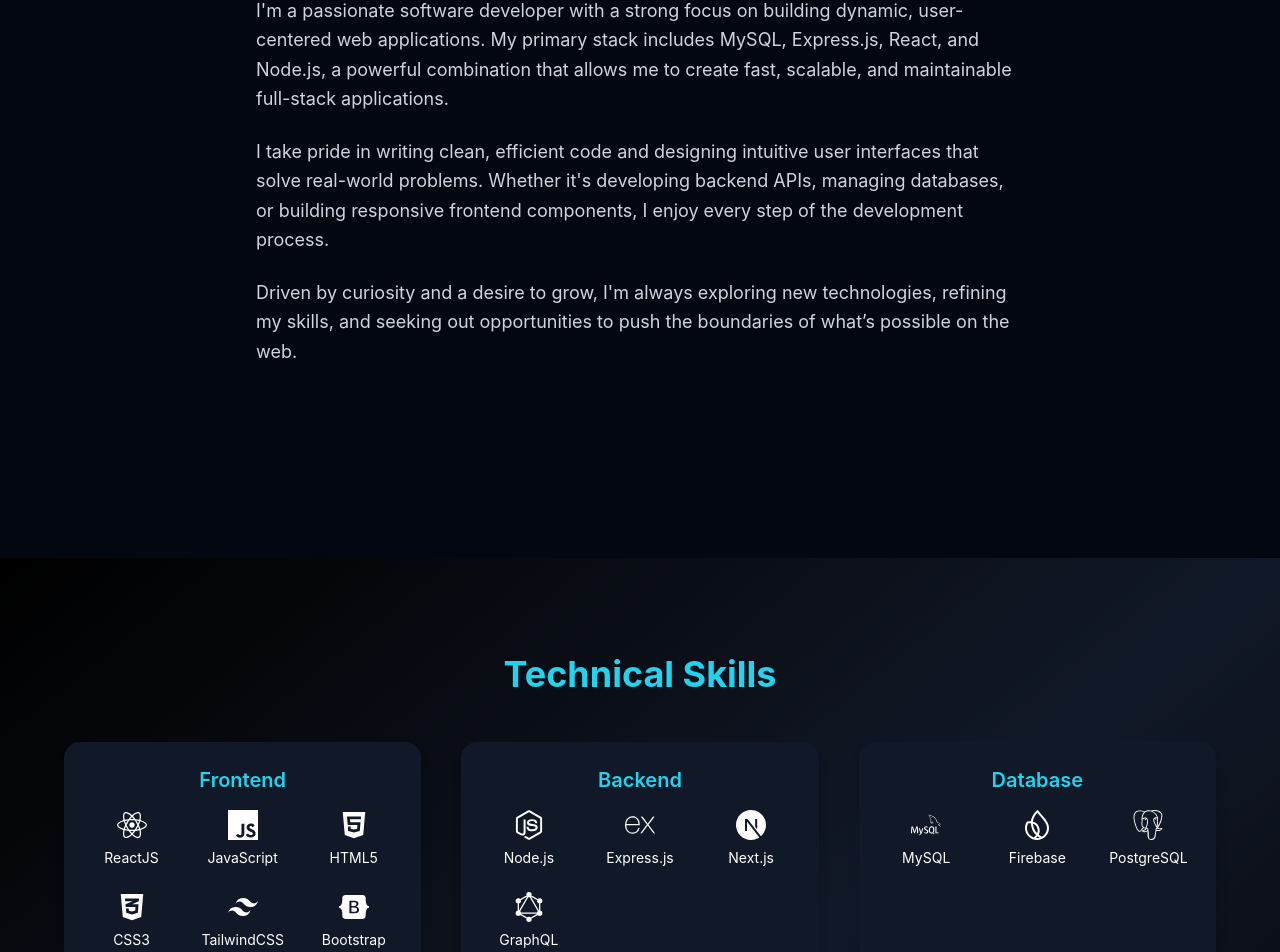
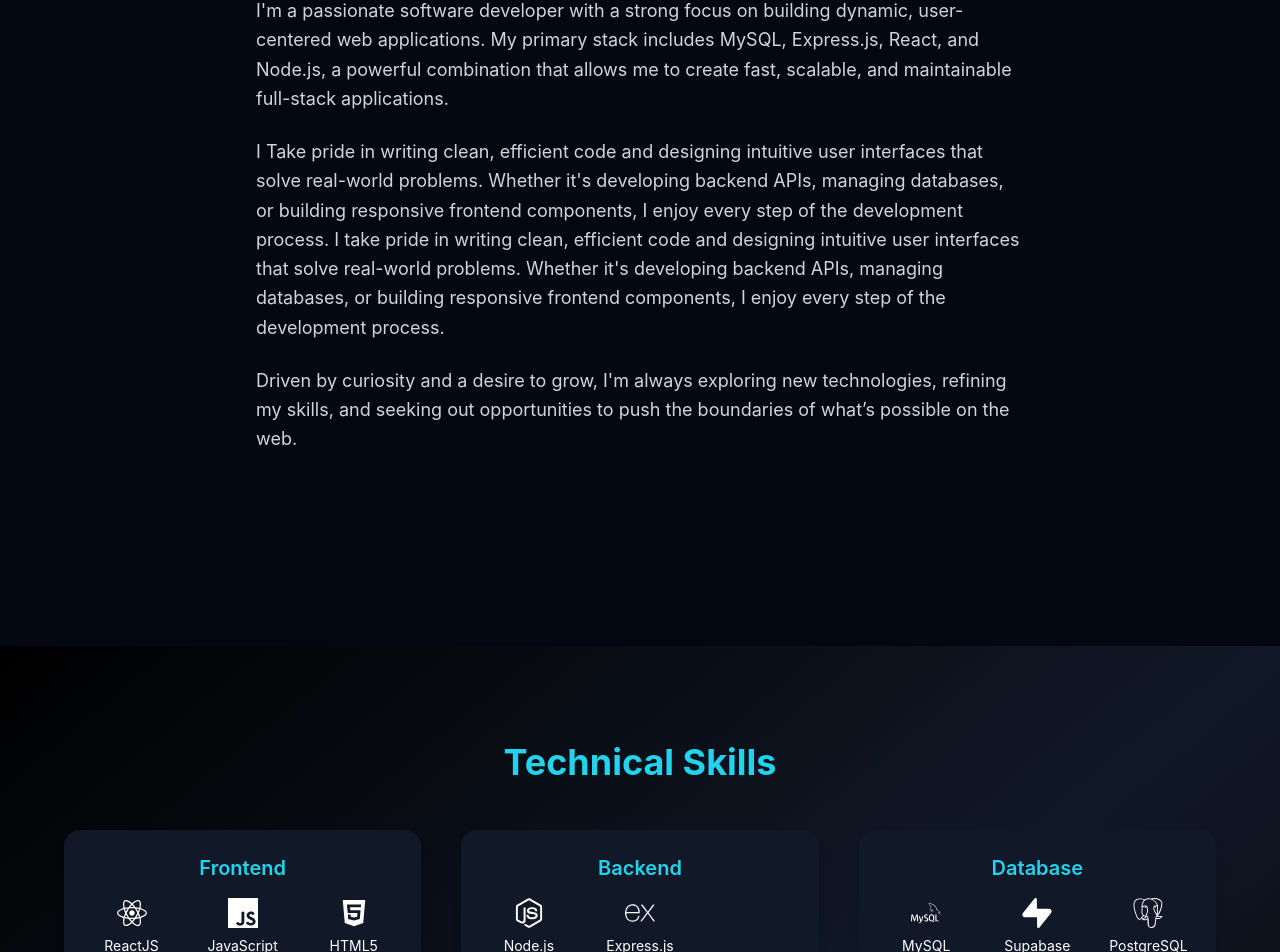
Before and after one commit to Emmanuell60/My-React-Portfolio, a React (Vite) app: page / in a window 1280 px wide. Shown: the part 1060-2012 px from the top of the page. Built offline with nearby package versions, Linux system fonts and the light colour scheme.

Commit message:
updated the skills section

```diff
--- a/src/components/About.jsx
+++ b/src/components/About.jsx
@@ -43,7 +43,7 @@ const About = () => {
             I'm a passionate software developer with a strong focus on building dynamic, user-centered web applications. My primary stack includes MySQL, Express.js, React, and Node.js, a powerful combination that allows me to create fast, scalable, and maintainable full-stack applications.
           </motion.p>
 
-          <motion.p className="mb-6" variants={item}>
+          <motion.p className="mb-6" variants={item}> I Take pride in writing clean, efficient code and designing intuitive user interfaces that solve real-world problems. Whether it's developing backend APIs, managing databases, or building responsive frontend components, I enjoy every step of the development process.
             I take pride in writing clean, efficient code and designing intuitive user interfaces that solve real-world problems. Whether it's developing backend APIs, managing databases, or building responsive frontend components, I enjoy every step of the development process.
           </motion.p>
 
--- a/src/components/Skills.jsx
+++ b/src/components/Skills.jsx
@@ -8,7 +8,8 @@ import {
   SiWebpack, SiBabel,
   SiMysql,
   SiPostgresql,
-  SiVscodium
+  SiVscodium,
+  SiSupabase
 } from "react-icons/si";
 
 const categories = [
@@ -28,15 +29,15 @@ const categories = [
     skills: [
       { name: "Node.js", icon: FaNodeJs },
       { name: "Express.js", icon: SiExpress },
-      { name: "Next.js", icon: SiNextdotjs },
-      { name: "GraphQL", icon: SiGraphql },
+      // { name: "Next.js", icon: SiNextdotjs },
+      // { name: "GraphQL", icon: SiGraphql },
     ],
   },
   {
     title: "Database",
     skills: [
       { name: "MySQL", icon: SiMysql },
-      { name: "Firebase", icon: SiFirebase },
+      { name: "Supabase", icon: SiSupabase },
       { name: "PostgreSQL", icon: SiPostgresql },
     ],
   },
```
